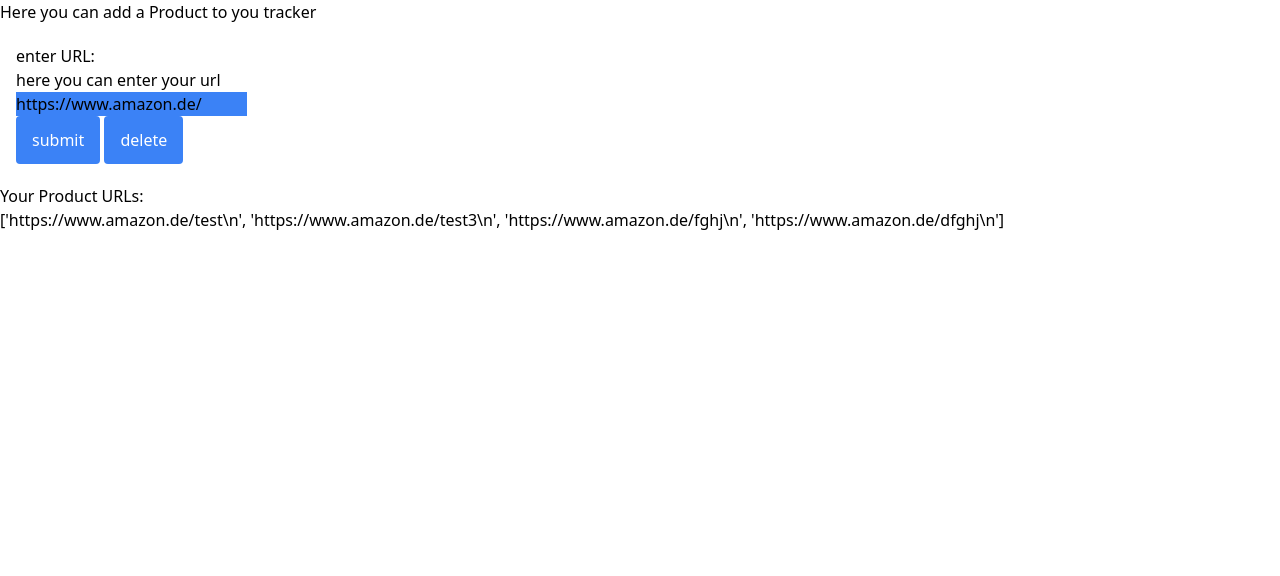
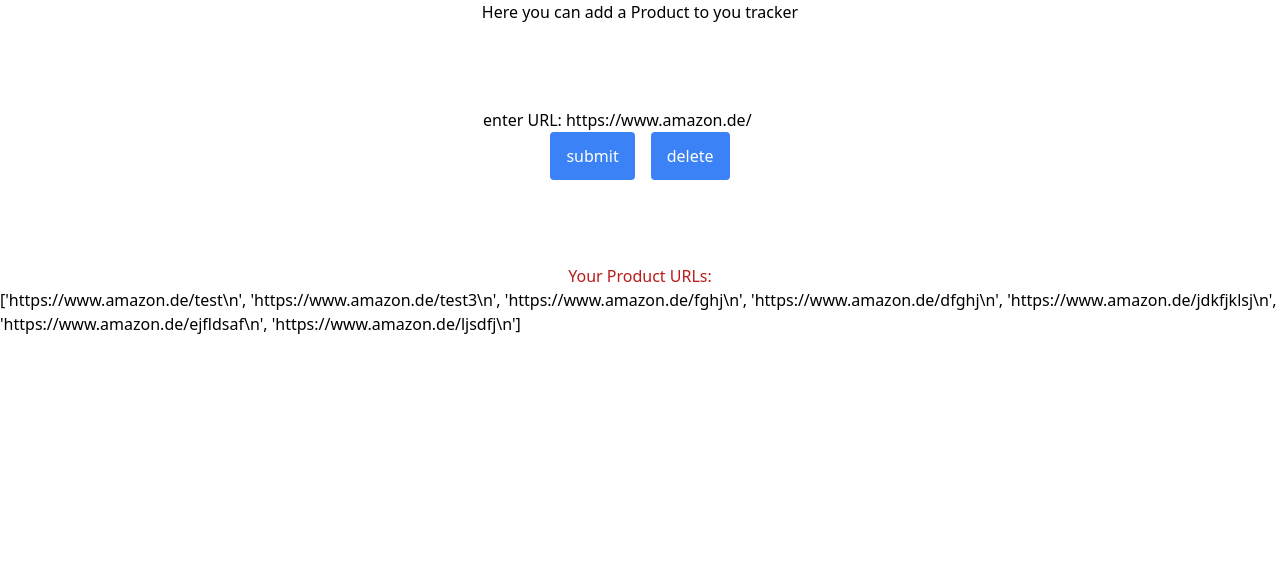
Before and after one commit to M4tt1-Coder/Amazon-Price-Tracker, a Django app: page /create in a window 1280 px wide. Shown: the part 80-656 px from the top of the page. Run offline with Django 5.2, Linux system fonts and the light colour scheme; some libraries are stand-ins or nearby versions.

Commit message:
tailwind changes part 1

```diff
--- a/amazon_price_tracker_app/data/urls.txt
+++ b/amazon_price_tracker_app/data/urls.txt
@@ -2,3 +2,6 @@ https://www.amazon.de/test
 https://www.amazon.de/test3
 https://www.amazon.de/fghj
 https://www.amazon.de/dfghj
+https://www.amazon.de/jdkfjklsj
+https://www.amazon.de/ejfldsaf
+https://www.amazon.de/ljsdfj
--- a/amazon_price_tracker_app/forms.py
+++ b/amazon_price_tracker_app/forms.py
@@ -1,5 +1,5 @@
 from django import forms
 
 class urlform(forms.Form):
-    user_input=forms.URLField(label="enter URL",initial="https://www.amazon.de/",help_text="here you can enter your url",
-                              widget=forms.URLInput(attrs={'class':'bg-blue-500'}))
+    user_input=forms.URLField(label="enter URL",initial="https://www.amazon.de/",
+                              widget=forms.URLInput(attrs={'class':'bg-sky-300 rounded'}))
--- a/amazon_price_tracker_app/templates/create.html
+++ b/amazon_price_tracker_app/templates/create.html
@@ -2,17 +2,19 @@
 {% load static %}
 {%block content%}
 
-<h1>Here you can add a Product to you tracker</h1>
-<div class="container mx-auto px-4 py-5">
-    <form action="/create" method="POST">
+<h1 class="text-center">Here you can add a Product to you tracker</h1>
+<div class=" mx-auto px-4 py-5">
+    <form class="flex flex-col items-center justify-center h-[200px]" action="/create" method="POST">
         {% csrf_token %}
-        {{ form }}
-        <input type="submit" name="submit" value="submit" class=" px-4 py-3 rounded bg-blue-500 cursor-pointer hover:bg-sky-800 text-white">
-        <input type="submit" name = "submit" value="delete" class=" px-4 py-3 rounded bg-blue-500 cursor-pointer hover:bg-sky-800 text-white ">
+        {{ form }} </bg>
+        <div class="w-full flex items-center justify-center gap-4">
+            <input type="submit" name="submit" value="submit" class=" px-4 py-3 rounded bg-blue-500 cursor-pointer hover:bg-sky-300 text-white hover:px-5 hover:py-3.5">
+            <input type="submit" name = "submit" value="delete" class=" px-4 py-3 rounded bg-blue-500 cursor-pointer hover:bg-sky-300 text-white hover:px-5 hover:py-3.5">
+        </div>
     </form>
 </div>
-<div class="display">
-    <p>Your Product URLs:</p>
+<div class="display w-full hover:bg-sky-300 rounded">
+    <p class="text-red-700 text-center">Your Product URLs:</p>
     <p>{{products}}</p>
 </div>
 
--- a/static/css/output.css
+++ b/static/css/output.css
@@ -658,6 +658,10 @@ video {
   height: 100%;
 }
 
+.h-\[200px\] {
+  height: 200px;
+}
+
 .max-h-\[100vh\] {
   max-height: 100vh;
 }
@@ -694,8 +698,28 @@ video {
   grid-template-columns: repeat(3, minmax(0, 1fr));
 }
 
+.grid-cols-1 {
+  grid-template-columns: repeat(1, minmax(0, 1fr));
+}
+
 .grid-rows-1 {
   grid-template-rows: repeat(1, minmax(0, 1fr));
+}
+
+.grid-rows-2 {
+  grid-template-rows: repeat(2, minmax(0, 1fr));
+}
+
+.grid-rows-3 {
+  grid-template-rows: repeat(3, minmax(0, 1fr));
+}
+
+.grid-rows-4 {
+  grid-template-rows: repeat(4, minmax(0, 1fr));
+}
+
+.flex-col {
+  flex-direction: column;
 }
 
 .items-center {
@@ -720,6 +744,10 @@ video {
 
 .gap-7 {
   gap: 1.75rem;
+}
+
+.gap-4 {
+  gap: 1rem;
 }
 
 .overflow-x-scroll {
@@ -831,6 +859,11 @@ video {
   color: rgb(0 0 0 / var(--tw-text-opacity, 1));
 }
 
+.text-red-700 {
+  --tw-text-opacity: 1;
+  color: rgb(185 28 28 / var(--tw-text-opacity, 1));
+}
+
 .text-white {
   --tw-text-opacity: 1;
   color: rgb(255 255 255 / var(--tw-text-opacity, 1));
@@ -877,14 +910,24 @@ video {
   background-color: rgb(0 0 0 / var(--tw-bg-opacity, 1));
 }
 
-.hover\:bg-sky-800:hover {
+.hover\:bg-sky-300:hover {
   --tw-bg-opacity: 1;
-  background-color: rgb(7 89 133 / var(--tw-bg-opacity, 1));
+  background-color: rgb(125 211 252 / var(--tw-bg-opacity, 1));
 }
 
 .hover\:bg-white:hover {
   --tw-bg-opacity: 1;
   background-color: rgb(255 255 255 / var(--tw-bg-opacity, 1));
+}
+
+.hover\:px-5:hover {
+  padding-left: 1.25rem;
+  padding-right: 1.25rem;
+}
+
+.hover\:py-3\.5:hover {
+  padding-top: 0.875rem;
+  padding-bottom: 0.875rem;
 }
 
 .hover\:tracking-wide:hover {
```
